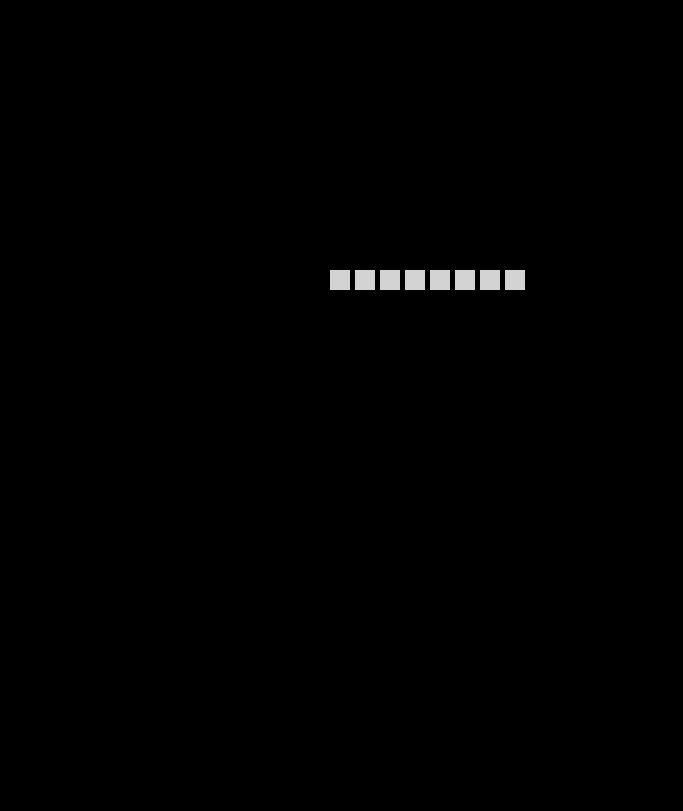
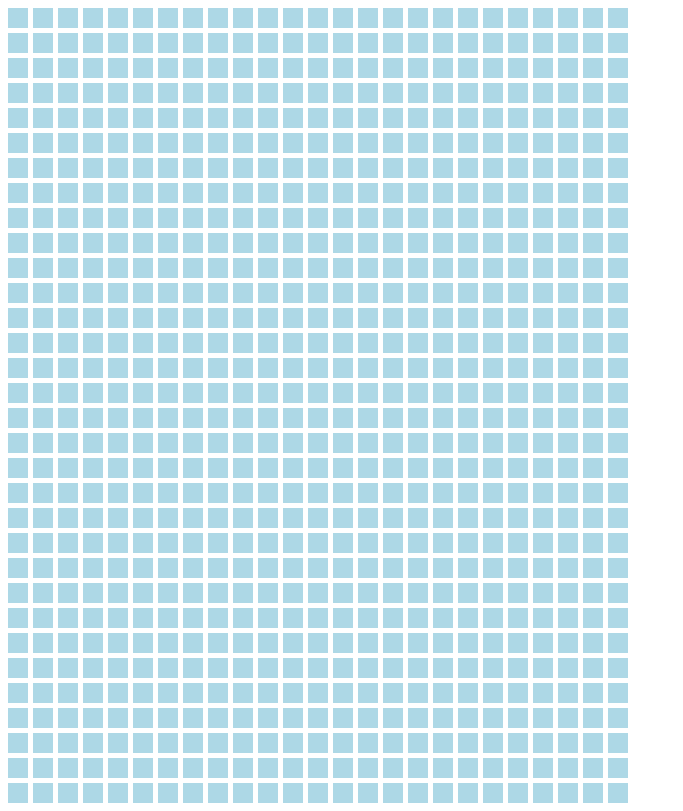
Before and after one commit to acciojob/Color-board-sainath161, a website: page main.html in a window 1280 px wide. Shown: the whole page, without its empty margins (0-683 px from the left). Drawn offline with Linux system fonts and the light colour scheme.

Commit message:
created a submission

```diff
--- a/main.html
+++ b/main.html
@@ -9,18 +9,7 @@
 <body>
 	<!-- the entire body must be written by student -->
 	<div class="container">
-        <!-- Create 800 square boxes -->
-        <div class="square"></div>
-        <div class="square"></div>
-		<div class="square"></div>
-		<div class="square"></div>
-		<div class="square"></div>
-		<div class="square"></div>
-		<div class="square"></div>
-		<div class="square"></div>
-
-        <!-- Repeat the line below 798 more times to create a total of 800 squares -->
-        <!-- You can use a code generator or script to generate this if needed -->
+        <!-- Generate 800 boxes using JavaScript -->
     </div>
     <script type="text/javascript" src="./script.js">
 </script>
--- a/script.js
+++ b/script.js
@@ -1,20 +1,27 @@
-const container = document.getElementById('container');
+const container = document.querySelector('.container');
 
-// Create 800 squares
-for (let i = 0; i < 800; i++) {
-    const square = document.createElement('div');
-    square.classList.add('square');
+// Function to create a grid of boxes
+function createBoxes() {
+    for (let i = 0; i < 800; i++) {
+        const box = document.createElement('div');
+        box.className = 'square';
+        container.appendChild(box);
+    }
+}
 
+createBoxes();
+
+// Add event listeners to reset the background color after 1 second
+const squares = document.querySelectorAll('.square');
+
+squares.forEach((square) => {
     square.addEventListener('mouseover', () => {
-        square.style.backgroundColor = 'red'; // Change the background color on hover
+        square.style.backgroundColor = 'lightcoral';
     });
 
     square.addEventListener('mouseout', () => {
-        // Reset the background color after 1 second
         setTimeout(() => {
-            square.style.backgroundColor = 'blue'; // Change it back to the original color
-        }, 1000); // 1000 milliseconds = 1 second
+            square.style.backgroundColor = 'lightblue';
+        }, 1000);
     });
-
-    container.appendChild(square);
-}
+});
--- a/styles.css
+++ b/styles.css
@@ -1,25 +1,18 @@
-body {
-    display: flex;
-    justify-content: center;
-    align-items: center;
-    height: 70vh;
-    margin: 0;
-	background:black;
-}
-
 .container {
     display: grid;
-    grid-template-columns: repeat(25, 20px);
+    grid-template-columns: repeat(25, 1fr); /* Create 20 columns */
     gap: 5px;
+    width: 400px; /* Adjust the width as needed */
 }
 
 .square {
     width: 20px;
     height: 20px;
-    background-color: lightgray;
-    transition: background-color 1s ease;
+    background-color: lightblue; /* Initial background color */
+    transition: background-color 1s; /* Smooth color transition over 1 second */
+    cursor: pointer;
 }
 
 .square:hover {
-    background-color: blue;
+    background-color: lightcoral; /* New background color on hover */
 }
```
